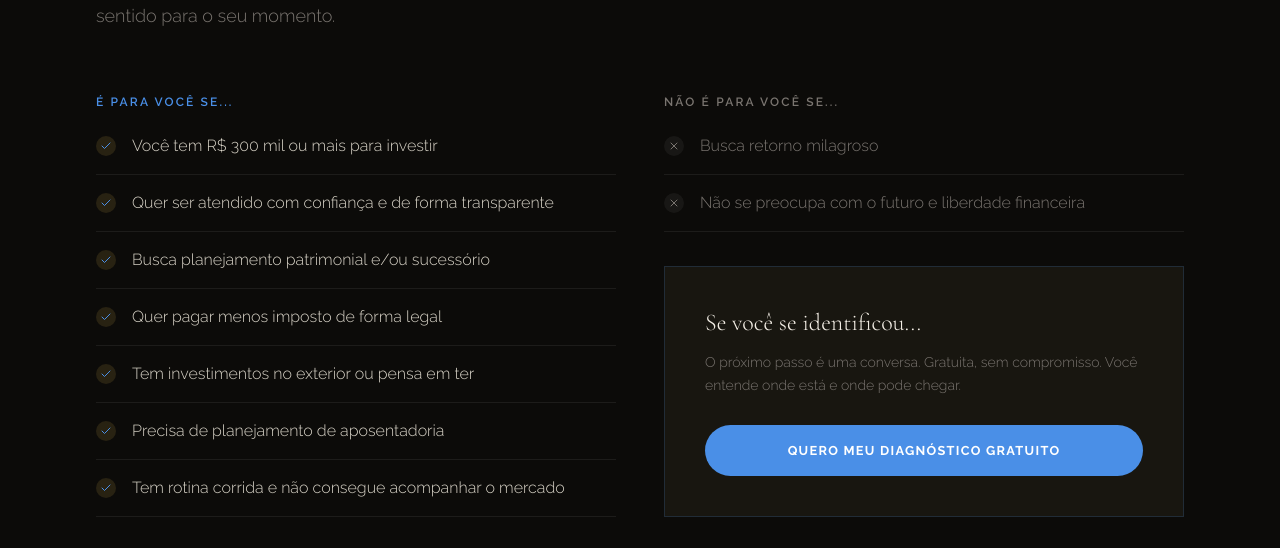
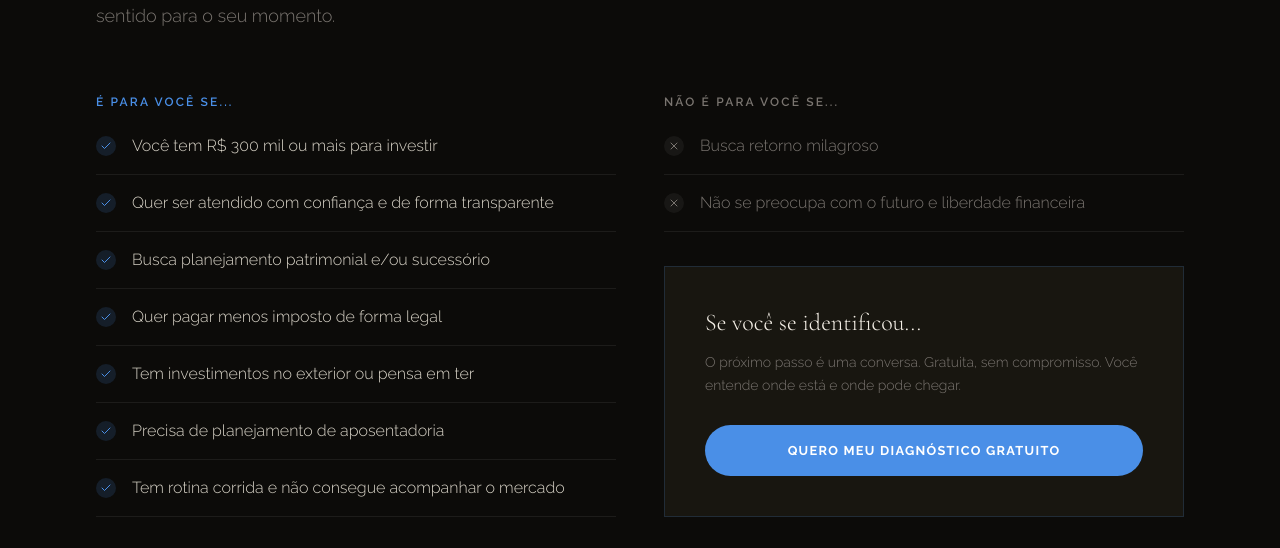
Before and after one commit to theolimaa/lp, a React (Vite) app: page / in a window 1280 px wide. Shown: the part 1303-1851 px from the top of the page. Built offline with nearby package versions, Linux system fonts and the light colour scheme.

Commit message:
Update ForWhomSection.jsx

```diff
--- a/src/components/ForWhomSection.jsx
+++ b/src/components/ForWhomSection.jsx
@@ -71,7 +71,7 @@ const ForWhomSection = () => {
                   className="flex items-start gap-4 pb-4"
                   style={{ borderBottom: '1px solid var(--border-subtle)' }}
                 >
-                  <span className="mt-0.5 flex-shrink-0 w-5 h-5 rounded-full flex items-center justify-center" style={{ backgroundColor: 'rgba(201,168,76,0.15)' }}>
+                  <span className="mt-0.5 flex-shrink-0 w-5 h-5 rounded-full flex items-center justify-center" style={{ backgroundColor: 'rgba(74,143,231,0.15)' }}>
                     <Check className="w-3 h-3" style={{ color: 'var(--gold)' }} />
                   </span>
                   <span className="text-sm lg:text-base leading-relaxed" style={{ color: 'var(--text)', fontFamily: "'Raleway', sans-serif", fontWeight: 300 }}>{item}</span>
```
